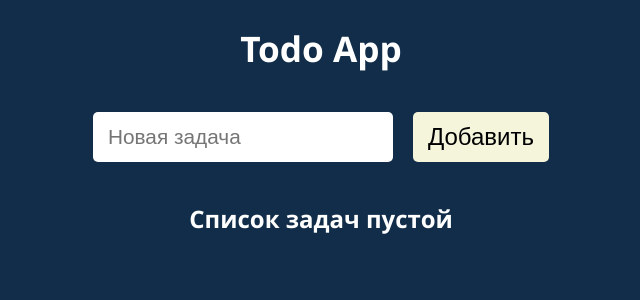
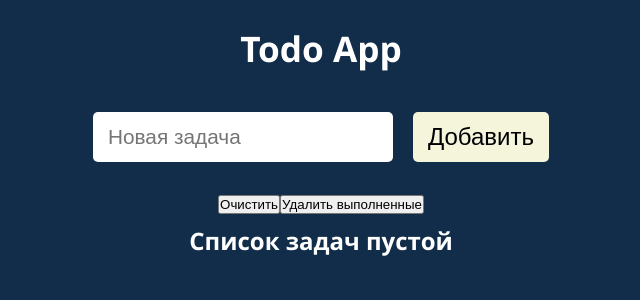
Before and after one commit to Butterzzz/todo-app-v2, a React (Create React App) app: page / in a window 1280 px wide. Shown: the top 300 px of the page, without its empty margins (319-959 px from the left). Built offline with nearby package versions, Linux system fonts and the light colour scheme.

Commit message:
feat: add a block with buttons for all tasks

```diff
--- a/src/App.js
+++ b/src/App.js
@@ -1,8 +1,9 @@
 import { useState } from 'react';
 import { v4 as uuidv4 } from 'uuid';
-import './App.css';
 import TodoForm from './components/Todos/TodoForm';
 import TodoList from './components/Todos/TodoList';
+import TodosActions from './components/Todos/TodosActions';
+import './App.css';
 
 function App() {
   const [todos, setTodos] = useState([]);
@@ -32,6 +33,7 @@ function App() {
     <div className="App">
       <h1>Todo App</h1>
       <TodoForm addTodo={addTodoHandler} />
+      <TodosActions />
       <TodoList
         todos={todos}
         deleteTodo={deleteTodoHandler}
--- /dev/null
+++ b/src/components/Todos/TodosActions.js
@@ -0,0 +1,10 @@
+function TodosActions() {
+    return (
+        <>
+            <button>Очистить</button>
+            <button>Удалить выполненные</button>
+        </>
+    )
+}
+
+export default TodosActions;
```
Also changed, not shown: src/components/Todos/TodosActions.module.css (added).
